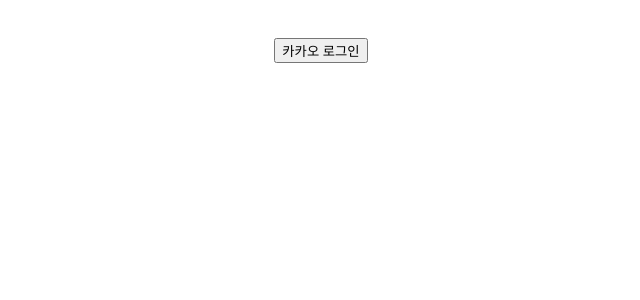
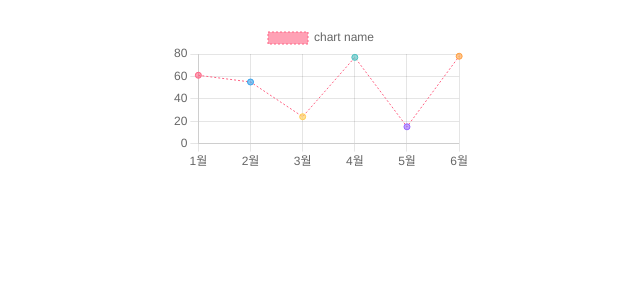
Before and after one commit to dbs271/front-end-stacks, a React (Create React App) app in the folder todolist/: page / in a window 1280 px wide. Shown: the top 300 px of the page, without its empty margins (319-959 px from the left). Built offline with nearby package versions, Linux system fonts and the light colour scheme.

Commit message:
점선 chart borderDash

```diff
--- a/todolist/src/components/Chart.jsx
+++ b/todolist/src/components/Chart.jsx
@@ -41,6 +41,7 @@
         "rgba(255, 159, 64, 1)",
       ],
       borderWidth: 1,
+      borderDash: [2, 2],
     },
   ],
 };
@@ -48,7 +49,7 @@
   return (
     <div>
       <h2>React Chart</h2>
-      <PolarArea data={data} />
+      <Line data={data} />
     </div>
   );
 };
--- a/todolist/src/pages/Main.jsx
+++ b/todolist/src/pages/Main.jsx
@@ -1,10 +1,14 @@
 import React from "react";
+import ChartExample from "../components/Chart";
 import Login from "../components/Login";
 
 const Main = () => {
   return (
     <div>
       <Login />
+      <div>
+        <ChartExample />
+      </div>
     </div>
   );
 };
```
